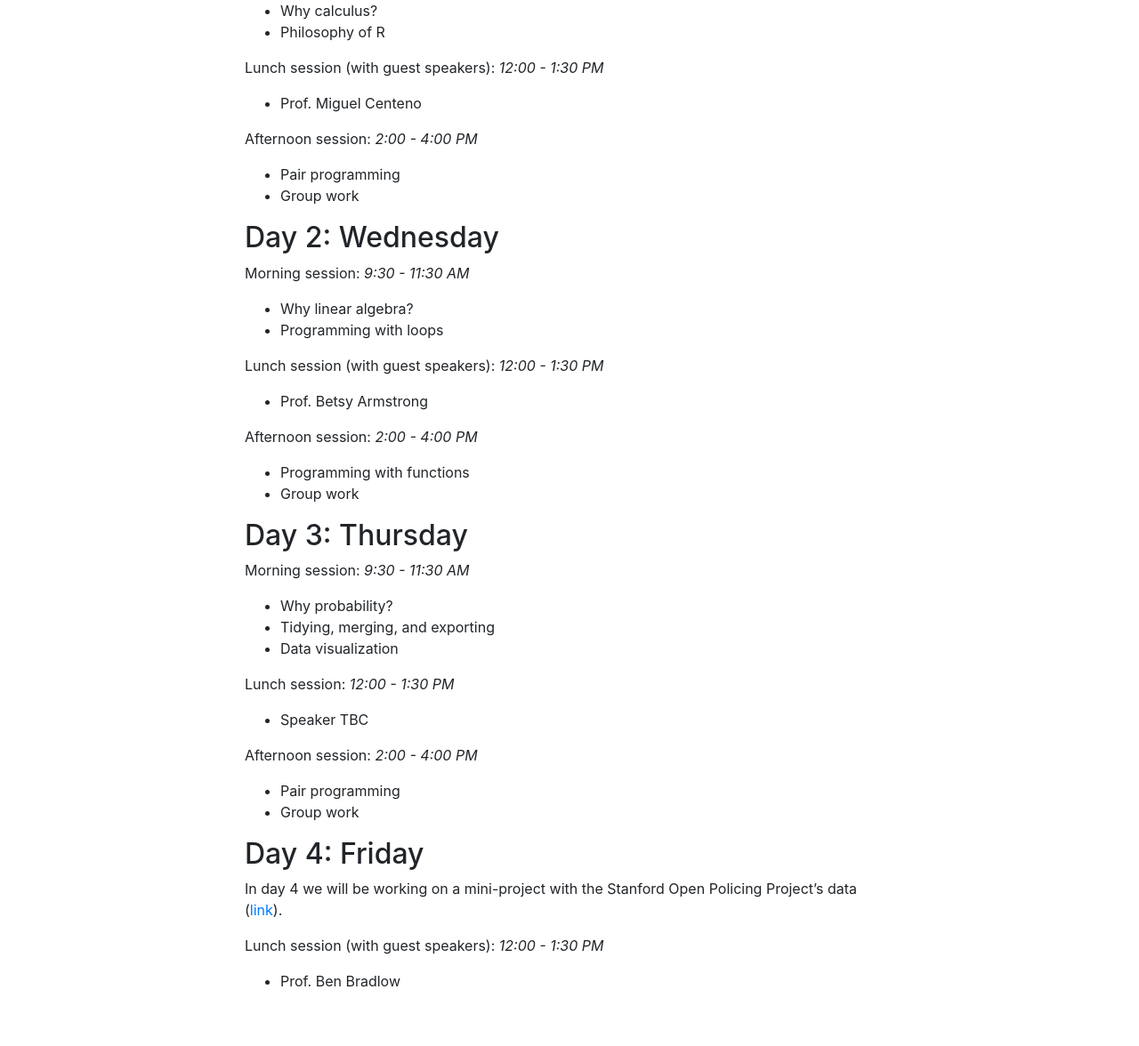
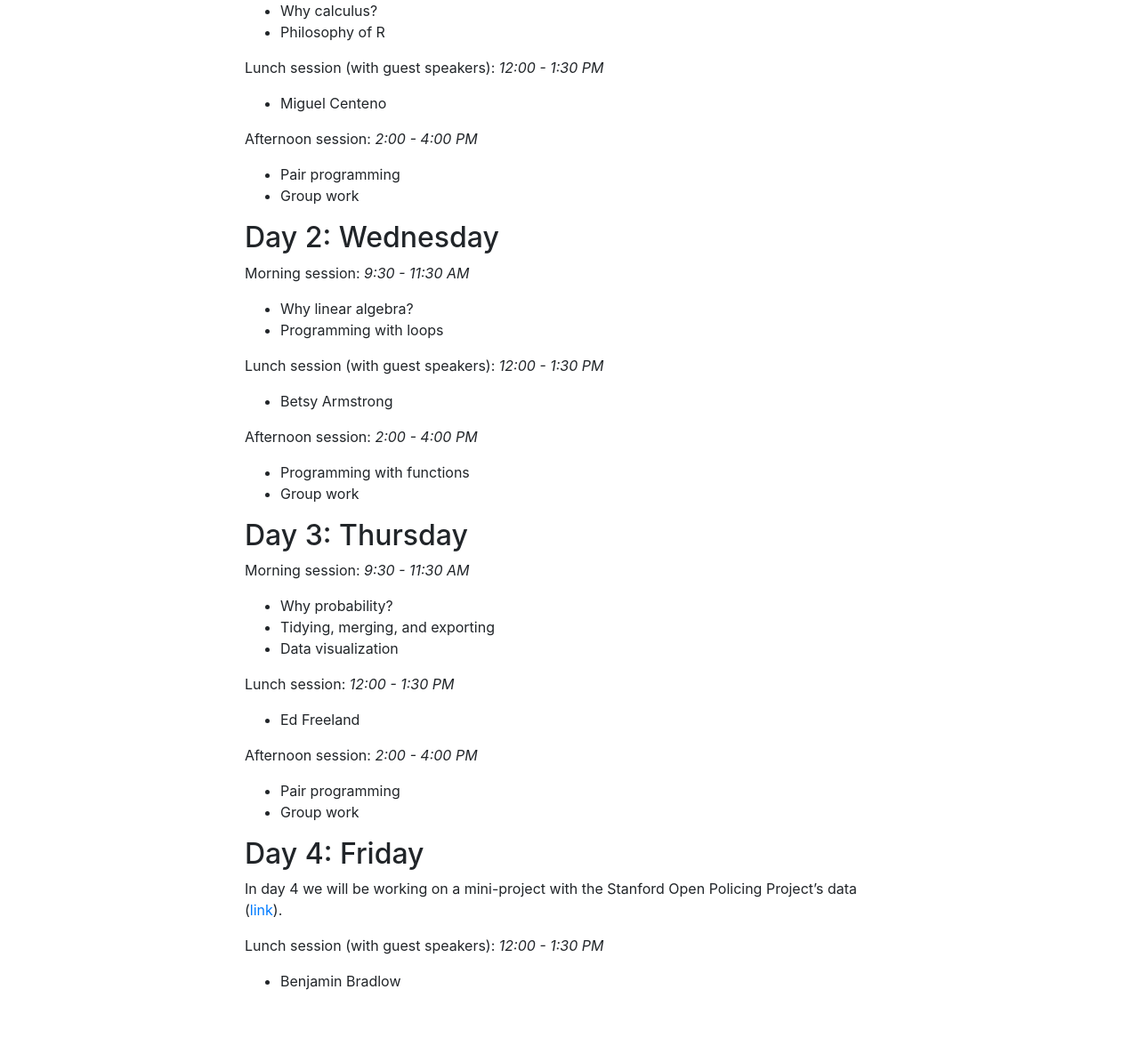
Before and after one commit to bstewart/princeton_methods_camp, a Jekyll site: the page built from camp.md, in a window 1280 px wide. Shown: the part 389-1565 px from the top of the page at 89% size. Built offline with Jekyll 4.4.1, drawn with Linux system fonts in a browser that asks for light colours; our own code applies the rules of GitHub Pages for plain Markdown files.

Commit message:
Update camp.md

```diff
--- a/camp.md
+++ b/camp.md
@@ -17,7 +17,7 @@ Morning session: *9:30 - 11:30 AM*
 - Philosophy of R
 
 Lunch session (with guest speakers): *12:00 - 1:30 PM*
-- Prof. Miguel Centeno
+- Miguel Centeno
 
 Afternoon session: *2:00 - 4:00 PM*
 
@@ -32,7 +32,7 @@ Morning session: *9:30 - 11:30 AM*
 - Programming with loops
 
 Lunch session (with guest speakers): *12:00 - 1:30 PM*
-- Prof. Betsy Armstrong
+- Betsy Armstrong
 
 Afternoon session: *2:00 - 4:00 PM*
 
@@ -48,7 +48,7 @@ Morning session: *9:30 - 11:30 AM*
 - Data visualization
 
 Lunch session: *12:00 - 1:30 PM*
-- Speaker TBC
+- Ed Freeland
 
 Afternoon session: *2:00 - 4:00 PM*
 
@@ -60,4 +60,4 @@ Afternoon session: *2:00 - 4:00 PM*
 In day 4 we will be working on a mini-project with the Stanford Open Policing Project's data ([link](https://openpolicing.stanford.edu/data/)).
 
 Lunch session (with guest speakers): *12:00 - 1:30 PM*
-- Prof. Ben Bradlow
+- Benjamin Bradlow
```
